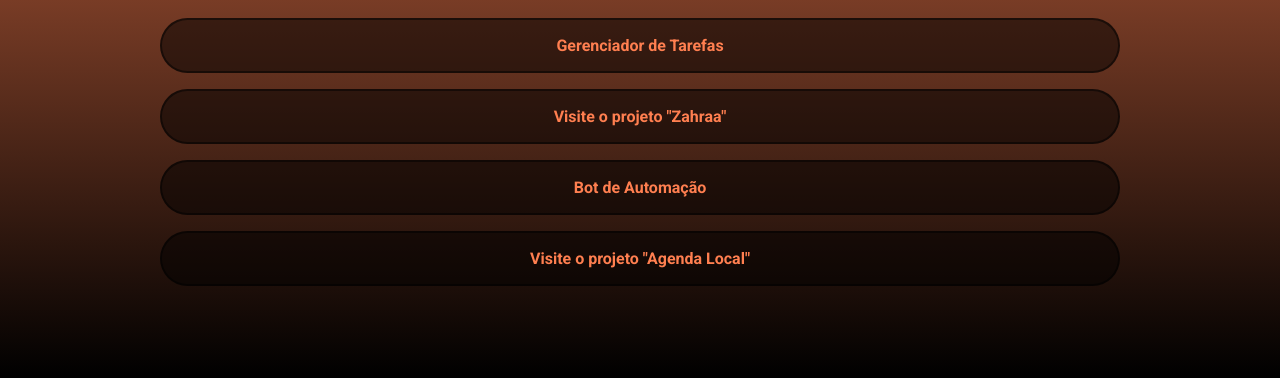
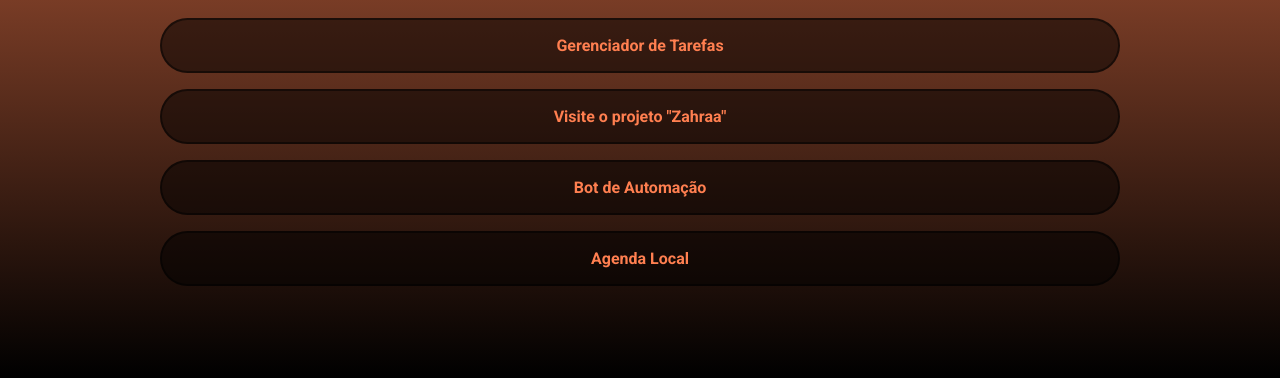
Before and after one commit to RodCinelli/Dev-Rodrigo-Cinelli, a website: page index.html in a window 1280 px wide. Shown: the part 422-800 px from the top of the page. Drawn offline with Linux system fonts and the light colour scheme.

Commit message:
Alterando nome

```diff
--- a/index.html
+++ b/index.html
@@ -57,7 +57,7 @@
                 </li>
                 <li class="projects-list-item">
                     <a href="https://projeto-final-agenda-local.vercel.app/tabs/tab1">
-                        Visite o projeto "Agenda Local"
+                        Agenda Local
                     </a>
                 </li>
             </ul>
```
